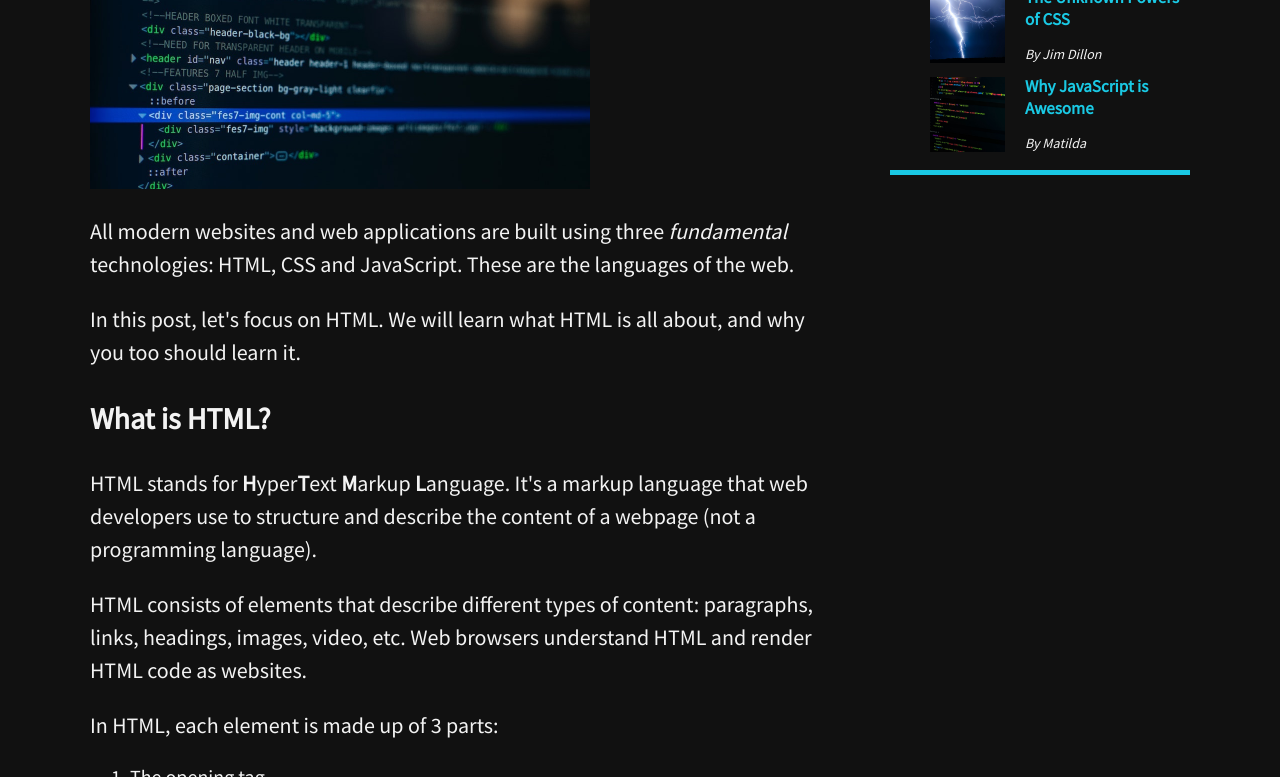
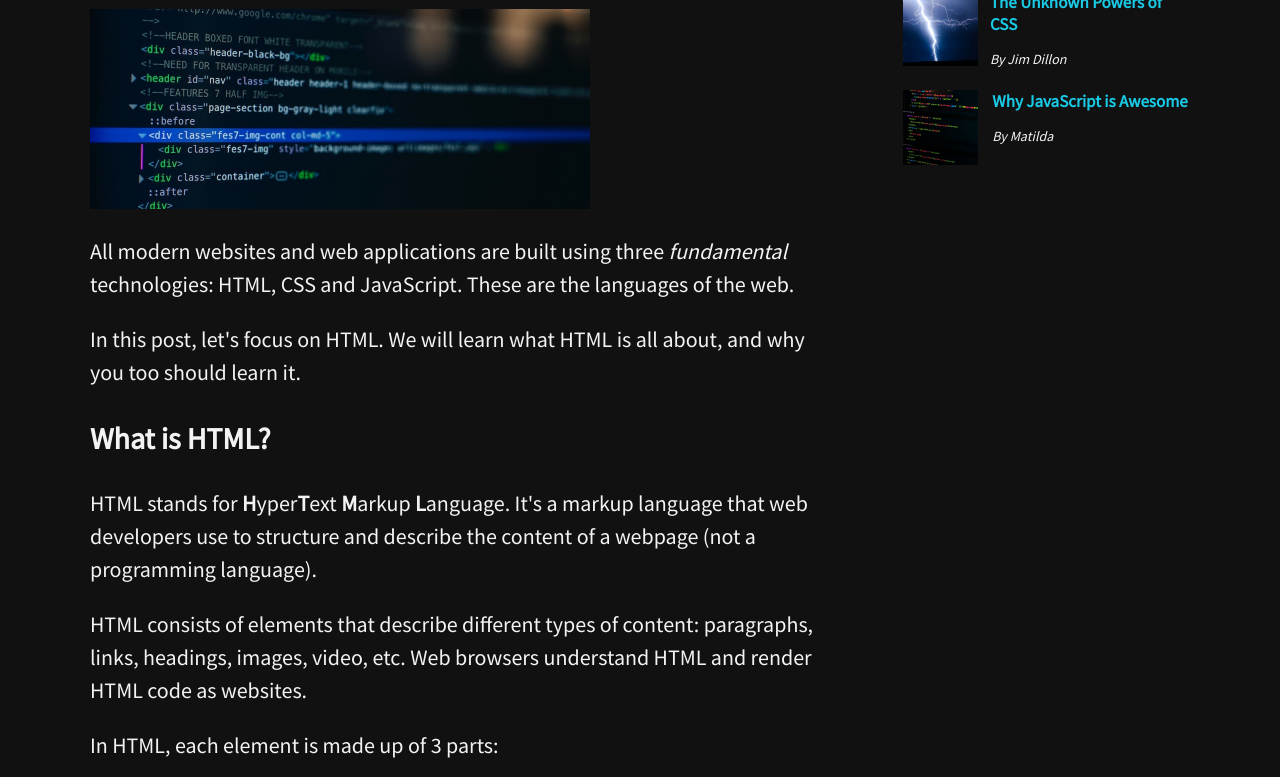
Before and after one commit to appu-46/html-css-js, a plain HTML site: page Project/index.html in a window 1280 px wide. Shown: the part 323-1100 px from the top of the page. Drawn offline with Linux system fonts and the light colour scheme; a web font is replaced by a local one.

Commit message:
finishing blogpost project

```diff
--- a/Project/index.html
+++ b/Project/index.html
@@ -30,7 +30,8 @@
         <a href="css-grid.html"> CSS Grid</a>
       </nav>
     </header>
-    <div class="row">
+    <!-- Only necessary for flexbox -->
+    <!-- <div class="row"> -->
     <article>
       <header class="post-header">
     <h2>The Basic Language of the Web: HTML</h2>
@@ -144,7 +145,7 @@
 
       </ul>
     </aside>
-  </div>
+  <!-- </div> -->
     <footer>
       <p>
         Copyright &copy; 2027 by The Code Magazine.
--- a/Project/style.css
+++ b/Project/style.css
@@ -62,12 +62,6 @@ nav a:link {
   padding-left: 10px;
   font-size: 20px;
 }
-aside {
-  margin-top: 20px;
-  border-top: 5px solid #1ac9e4;
-  border-bottom: 5px solid #1ac9e4;
-  flex: 0 0 300px;
-}
 
 .container {
   width: 1100px;
@@ -103,6 +97,9 @@ a:active {
   width: 100%;
   height: auto;
 }
+ul {
+  padding: 0px;
+}
 /* FLEXBOX */
 
 .main-header {
@@ -121,17 +118,17 @@ a:active {
 }
 
 .related-post {
-  display: flex;
-  align-items: center;
-  /* margin: 0px; */
-  gap: 20px;
-}
-
-.related-link {
+  display: grid;
+  grid-template-columns: 1fr 2fr;
+  align-content: center;
+  /* align-items: center; */
+  justify-items: center;
+  margin: 0px;
   font-size: 17px;
   font-weight: bold;
   font-style: normal;
-  display: block;
+
+  /* gap: 20px; */
 }
 
 .related-author {
@@ -139,11 +136,13 @@ a:active {
   font-size: 14px;
   font-weight: normal;
   font-style: italic;
+  /* gap: 10px; */
 }
-/* .related {
-  margin
-} */
-
+.related {
+  display: grid;
+  gap: 20px;
+}
+/*
 .row {
   display: flex;
   align-items: flex-start;
@@ -154,3 +153,25 @@ article {
   flex: 1;
   margin-bottom: 0;
 }
+aside {
+  margin-top: 20px;
+  border-top: 5px solid #1ac9e4;
+  border-bottom: 5px solid #1ac9e4;
+  flex: 0 0 300px;
+} */
+
+/* CSS GRID */
+.container {
+  display: grid;
+  grid-template-columns: 1fr 300px;
+  column-gap: 75px;
+  row-gap: 20px;
+}
+
+.main-header {
+  grid-column: 1/-1;
+}
+
+footer {
+  grid-column: 1/-1;
+}
```
